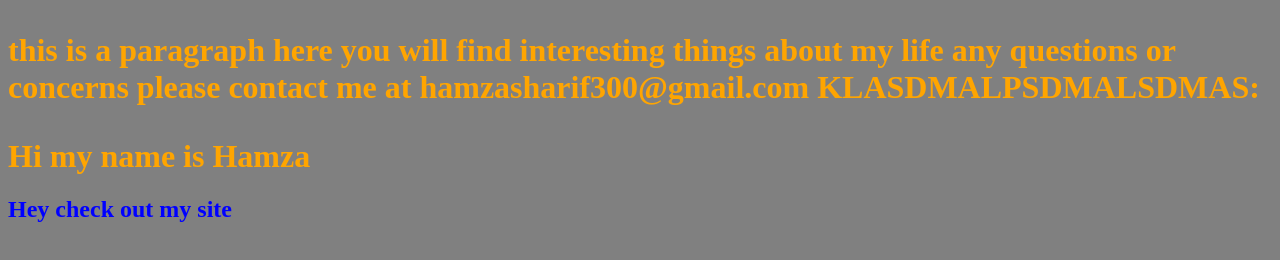
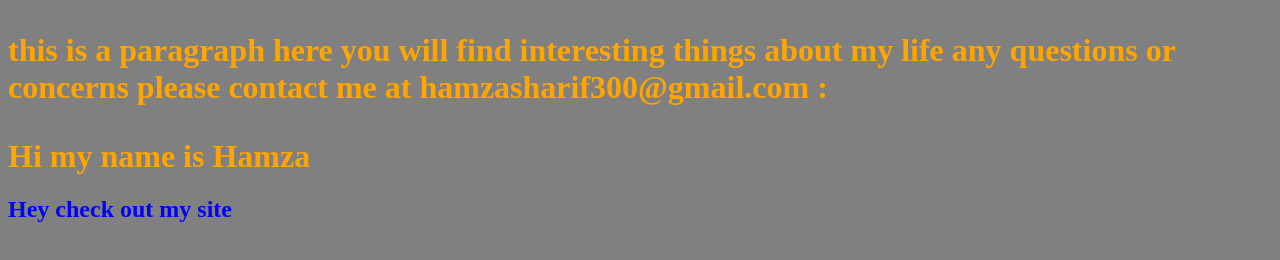
Before and after one commit to HamzaSharif300/personal-website, a plain HTML site: page index.html in a window 1280 px wide. Drawn offline with Linux system fonts and the light colour scheme.

Commit message:
changd my index.html file

```diff
--- a/index.html
+++ b/index.html
@@ -23,7 +23,7 @@ h2{
 this is a paragraph
 here you will find interesting things about my life any questions or concerns please contact me at hamzasharif300@gmail.com
 
-KLASDMALPSDMALSDMAS:
+ :
 
 
 </p>
```
